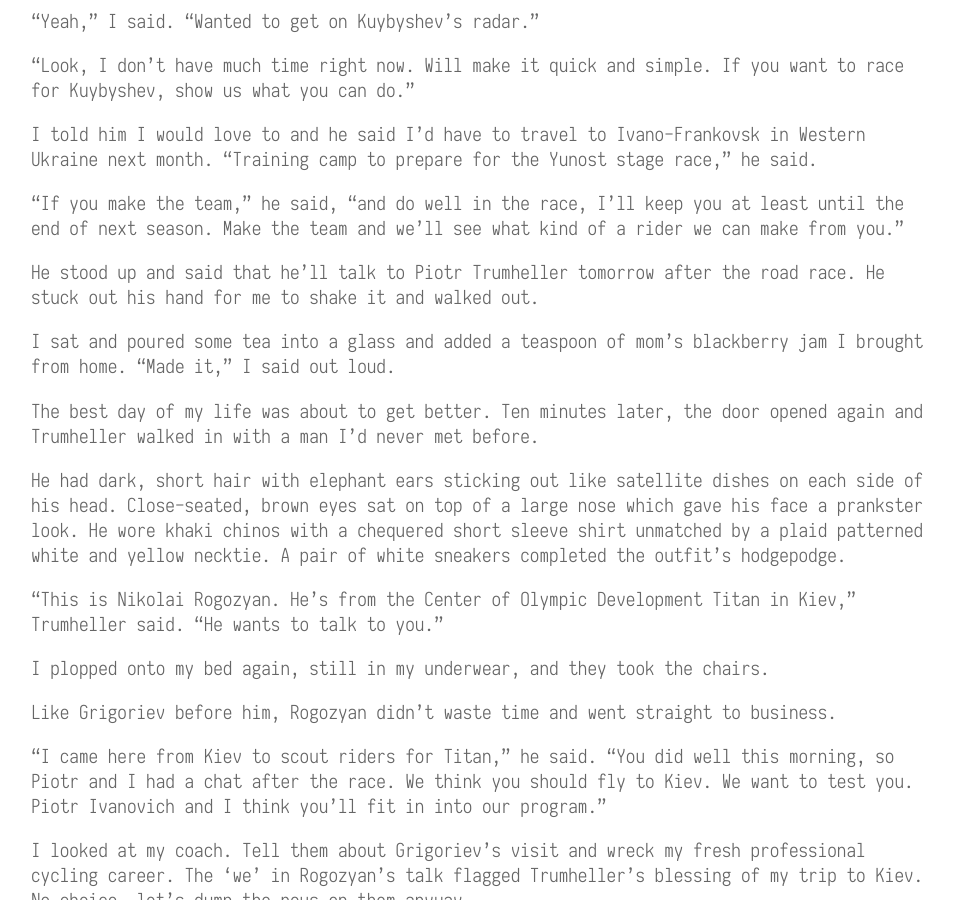
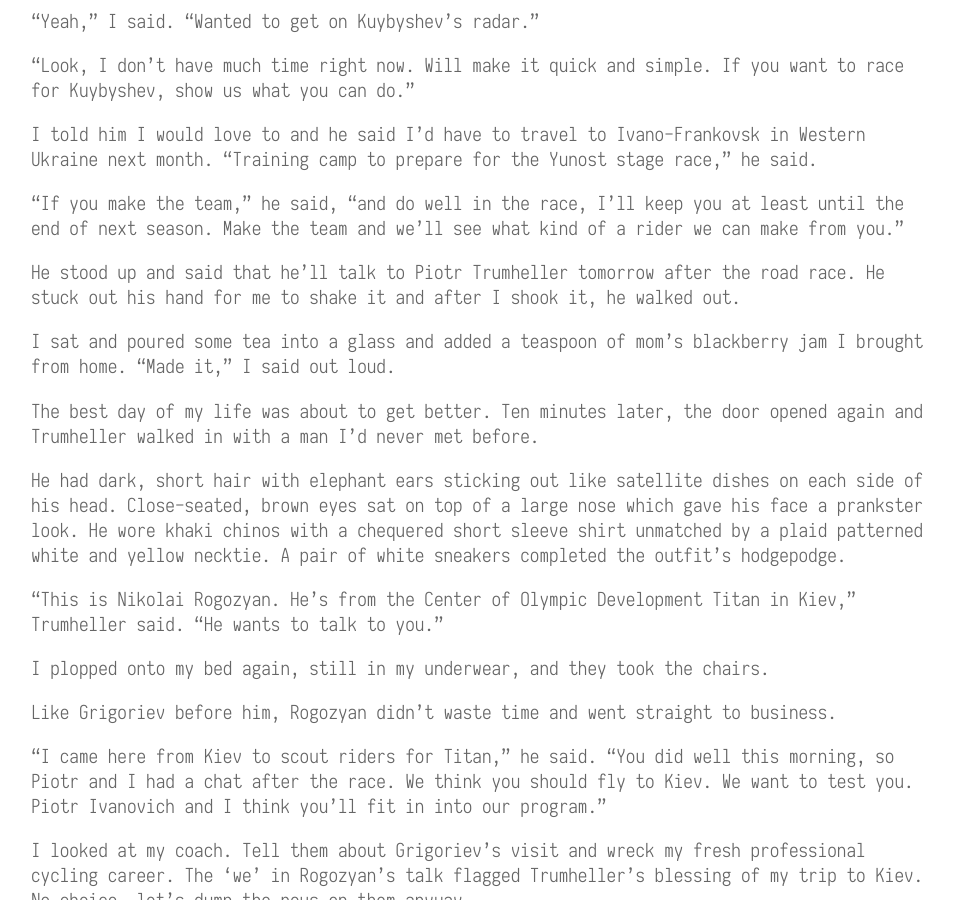
Before and after one commit to nkrzv/nkrzv.github.io, a Jekyll site: the page built from _posts/2019-10-29-the-renegade-ch06.md, in a window 1280 px wide and 900 px high, scrolled down 2954 px. Shown: the whole window, without its empty margins (161-1115 px from the left). Built offline with Jekyll 4.4.1, drawn with Linux system fonts in a browser that asks for light colours.

Commit message:
Update 2019-10-29-the-renegade-ch06.md

```diff
--- a/_posts/2019-10-29-the-renegade-ch06.md
+++ b/_posts/2019-10-29-the-renegade-ch06.md
@@ -71,7 +71,7 @@ I told him I would love to and he said I’d have to travel to Ivano-Frankovsk i
 
 “If you make the team,” he said, “and do well in the race, I’ll keep you at least until the end of next season. Make the team and we’ll see what kind of a rider we can make from you.”
 
-He stood up and said that he’ll talk to Piotr Trumheller tomorrow after the road race. He stuck out his hand for me to shake it and walked out.
+He stood up and said that he’ll talk to Piotr Trumheller tomorrow after the road race. He stuck out his hand for me to shake it and after I shook it, he walked out.
 
 I sat and poured some tea into a glass and added a teaspoon of mom’s blackberry jam I brought from home. “Made it,” I said out loud.
 
```
